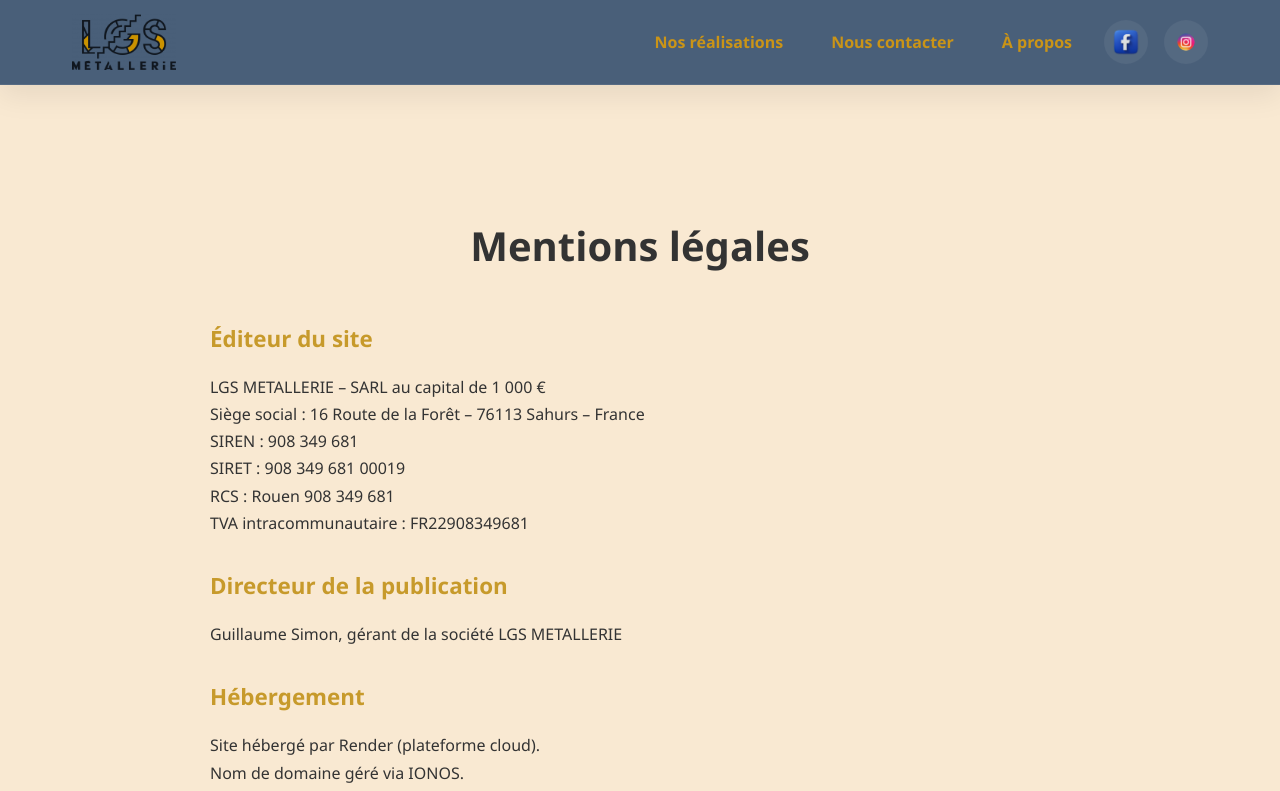
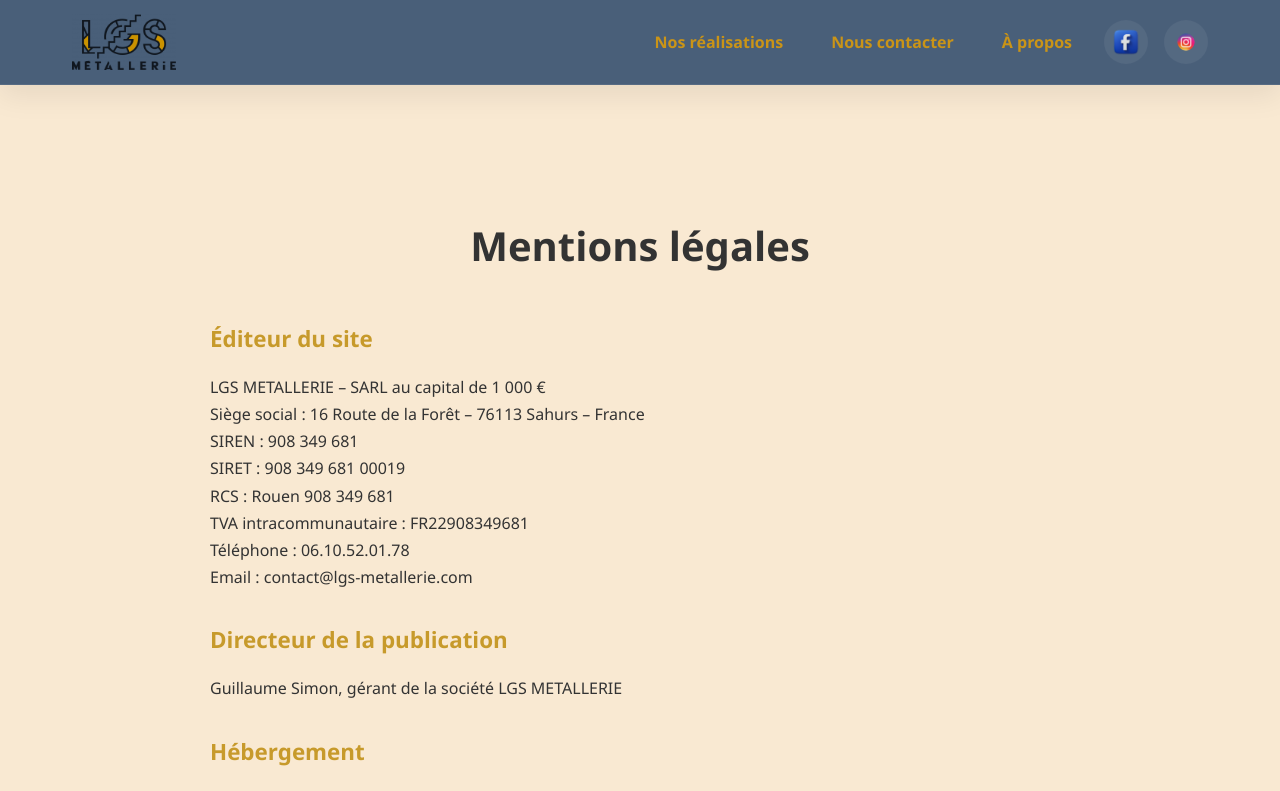
Before and after one commit to JeremyRavant/lgs-site, a React (Vite) app in the folder lgs/: page /mentions in a window 1280 px wide. Shown: the top 791 px of the page. Built offline with nearby package versions, Linux system fonts and the light colour scheme; no server answers.

Commit message:
add tel and mail to légales mentions

```diff
--- a/lgs/src/pages/Mentions.jsx
+++ b/lgs/src/pages/Mentions.jsx
@@ -13,7 +13,9 @@ export default function Mentions() {
           SIREN : 908 349 681<br />
           SIRET : 908 349 681 00019<br />
           RCS : Rouen 908 349 681<br />
-          TVA intracommunautaire : FR22908349681
+          TVA intracommunautaire : FR22908349681<br />
+          Téléphone : 06.10.52.01.78<br />
+          Email : contact@lgs-metallerie.com
         </p>
       </section>
 
```
